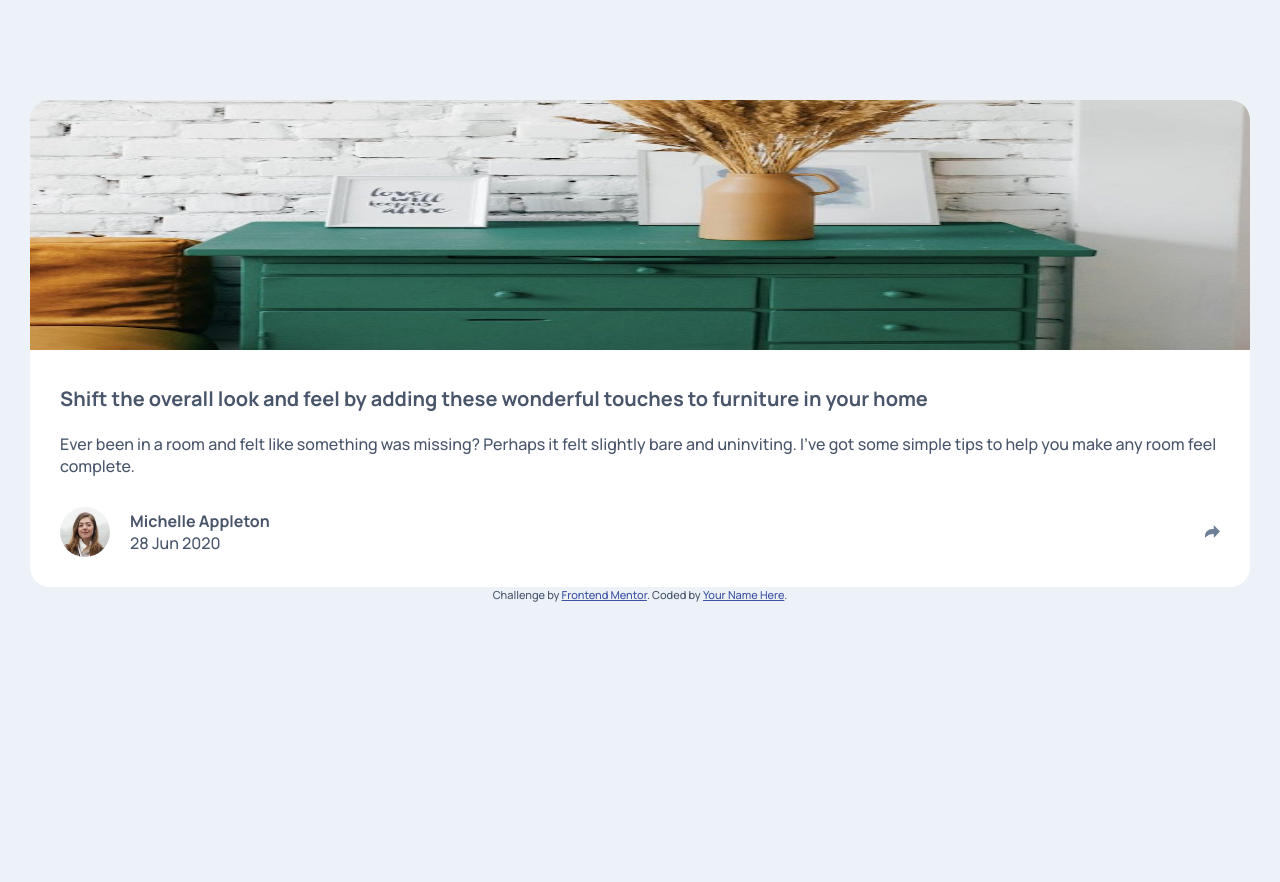
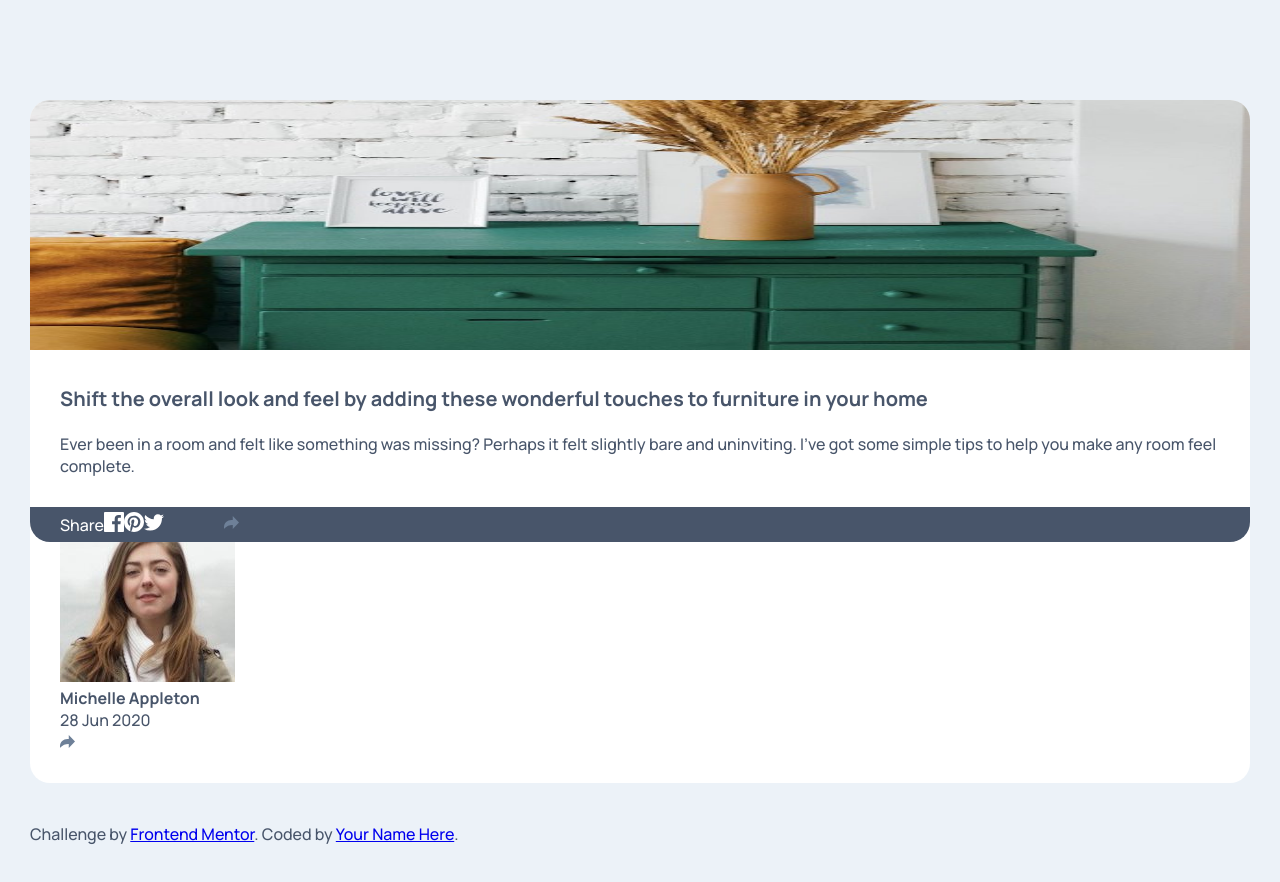
Before and after one commit to LucianoSainz/Article-preview-component, a plain HTML site: page index.html in a window 1280 px wide. Before the commit the page ends 800 px from the top, so only its background shows below. Drawn offline with Linux system fonts and the light colour scheme.

Commit message:
added social icons

```diff
--- a/style.css
+++ b/style.css
@@ -20,6 +20,7 @@ ul{
 .container {
     background-color: #fff;
     border-radius: 20px;
+    margin-bottom: 40px;
 }
 .container .image img{
     height: 250px;
@@ -38,10 +39,33 @@ ul{
     padding-bottom: 30px;
 }
 
+.container .author{
+    position: relative;
+}
 .container .author .open{
-display: none;
+display: flex;
+background-color: hsl(217, 19%, 35%);
+color: #fff;
+position: absolute;
+width: calc(100% + 60px);
+left: -30px;
+border-radius: 0 0 20px 20px;
 }
 
+.container .author .open div{
+ padding: 5px 30px;
+}
+
+.container .author .open > div:first-child{
+    display: flex;
+    justify-content: center;
+    align-items: center;
+}
+
+.container .author .open > div:first-child ul{
+  display: flex;
+  justify-content: center;
+  align-items: center;
 .container .author .avatar-img{
     display: flex;
     align-items: center;
```
